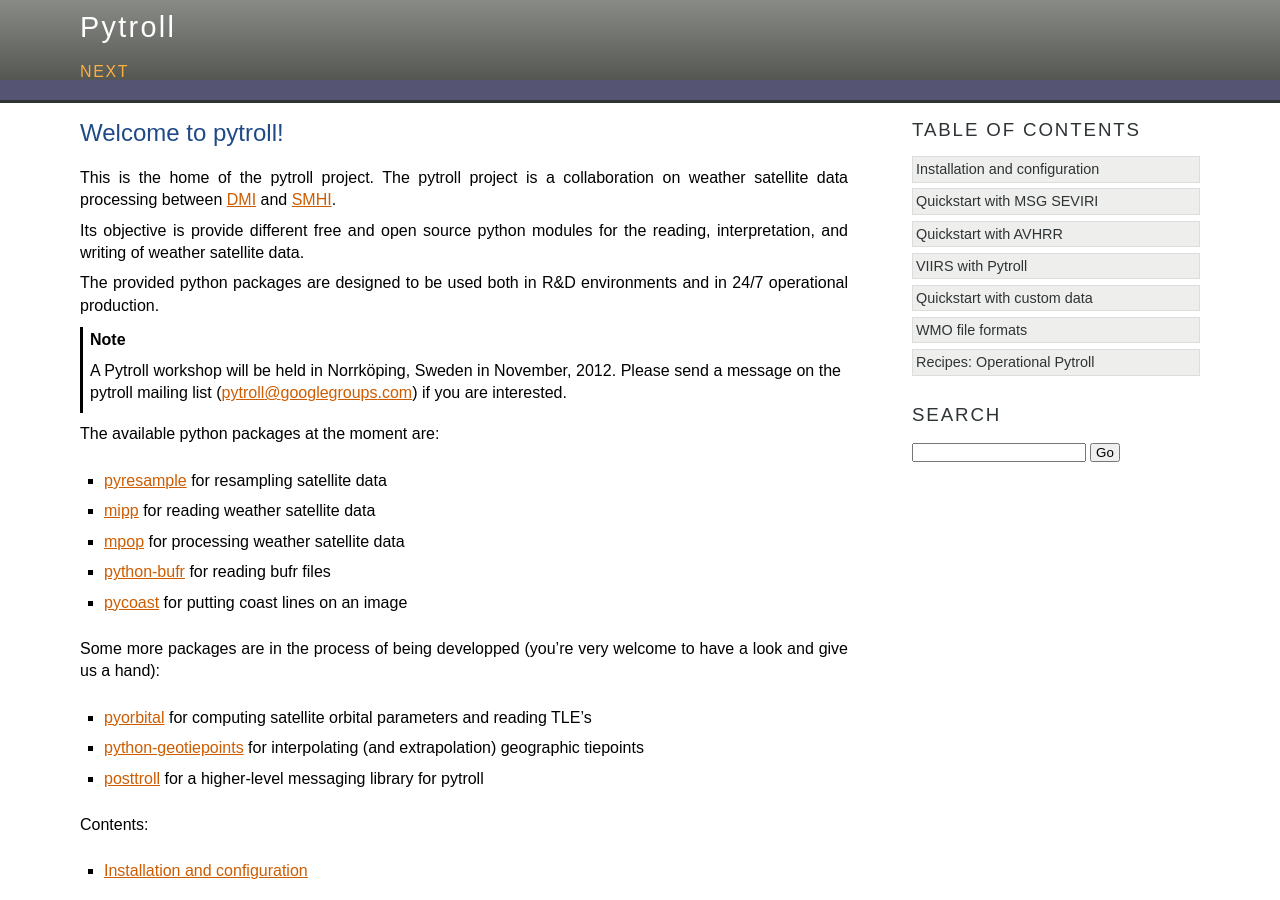
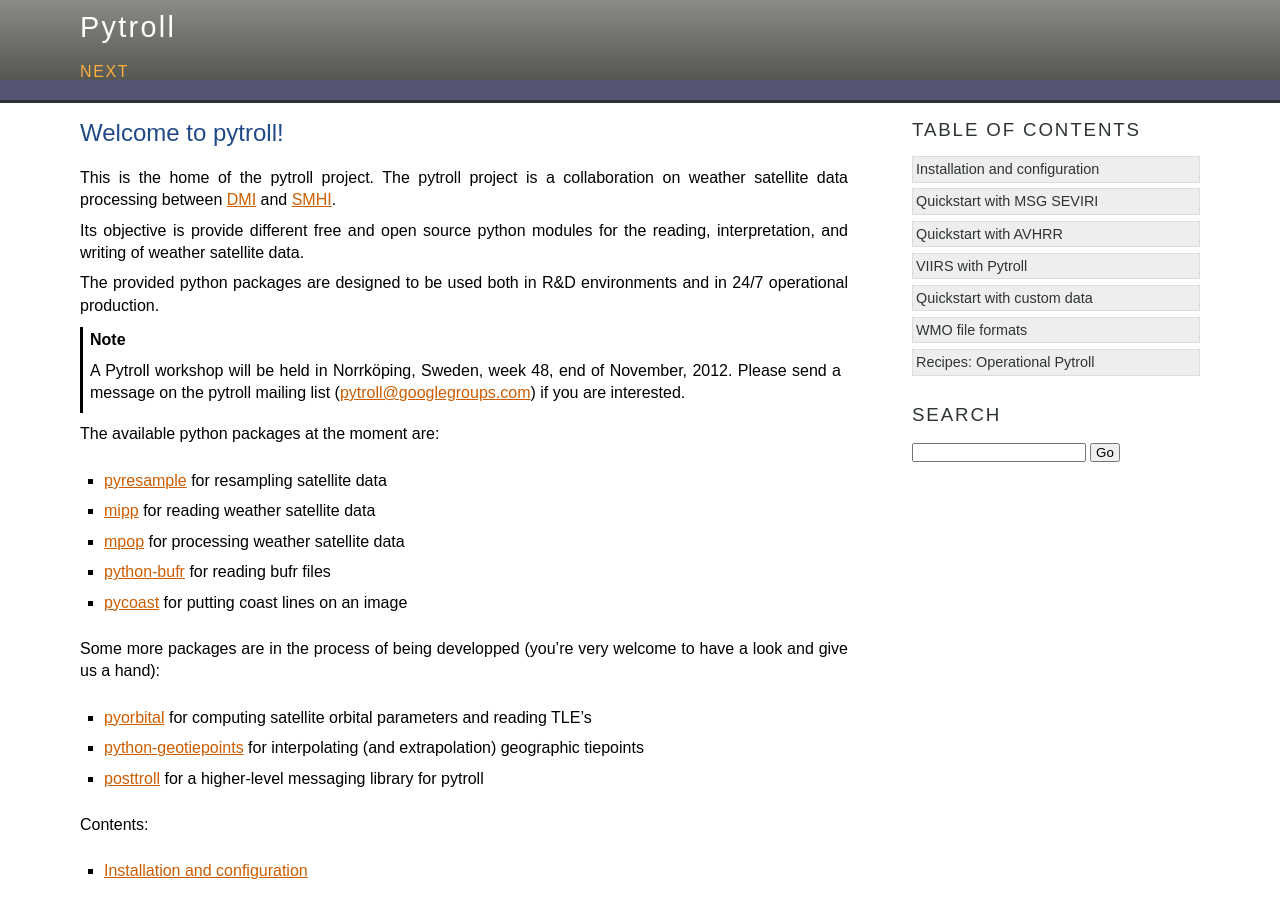
Before and after one commit to pytroll/pytroll, a Sphinx documentation site: the page built from web/source/index.rst, in a window 1280 px wide and 900 px high. Built offline with Sphinx 7.4.7, drawn with Linux system fonts in a browser that asks for light colours; formulas are drawn with MathJax 3.

Commit message:
More specific about the pytroll workshop

```diff
--- a/web/source/index.rst
+++ b/web/source/index.rst
@@ -21,8 +21,8 @@
 and in 24/7 operational production.
 
 .. note::
-   A Pytroll workshop will be held in Norrköping, Sweden in
-   November, 2012. Please send a message on the pytroll mailing list
+   A Pytroll workshop will be held in Norrköping, Sweden, week 48, end
+   of November, 2012. Please send a message on the pytroll mailing list
    (pytroll@googlegroups.com) if you are interested.
 
 The available python packages at the moment are:
```
